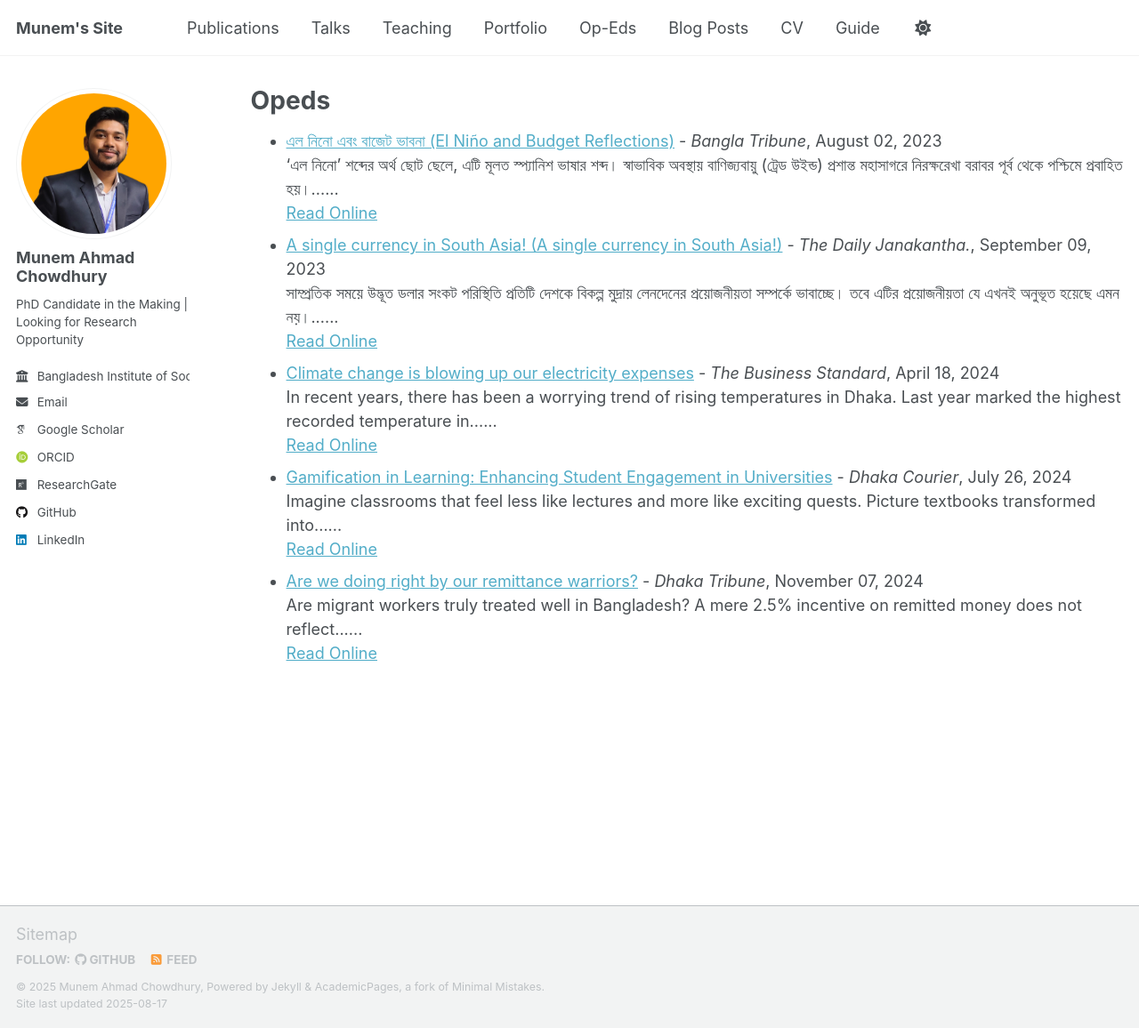
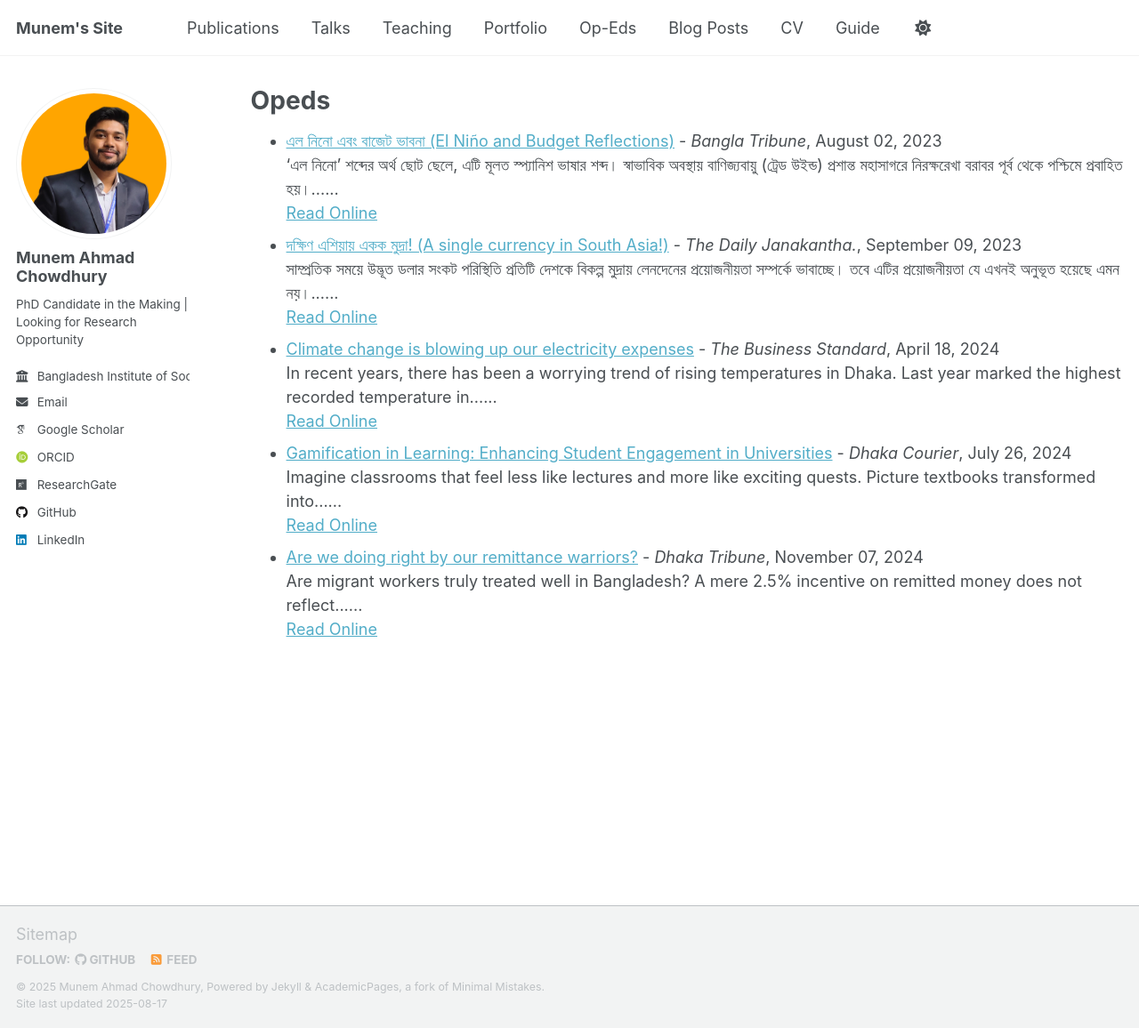
Before and after one commit to munemahmad/munemahmad.github.io, a Jekyll site: the page built from opeds.md, in a window 1280 px wide and 1156 px high. Shown: the whole window at 89% size. Built offline with Jekyll 4.4.1, drawn with Linux system fonts in a browser that asks for light colours; some web fonts are replaced; a script that is not in the unit is left out.

Commit message:
Update oped2.md

```diff
--- a/_opeds/oped2.md
+++ b/_opeds/oped2.md
@@ -1,6 +1,6 @@
 ---
 
-title: "A single currency in South Asia! (A single currency in South Asia!)"
+title: "দক্ষিণ এশিয়ায় একক মুদ্রা! (A single currency in South Asia!)"
 excerpt: "সাম্প্রতিক সময়ে উদ্ভূত ডলার সংকট পরিস্থিতি প্রতিটি দেশকে বিকল্প মুদ্রায় লেনদেনের প্রয়োজনীয়তা সম্পর্কে ভাবাচ্ছে। তবে এটির প্রয়োজনীয়তা যে এখনই অনুভূত হয়েছে এমন নয়।......"
 date: 2023-09-09
 newspaper: "The Daily Janakantha."
```
